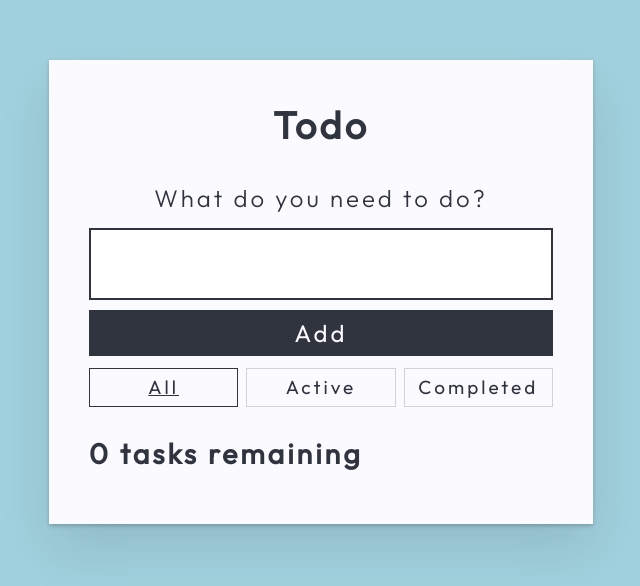
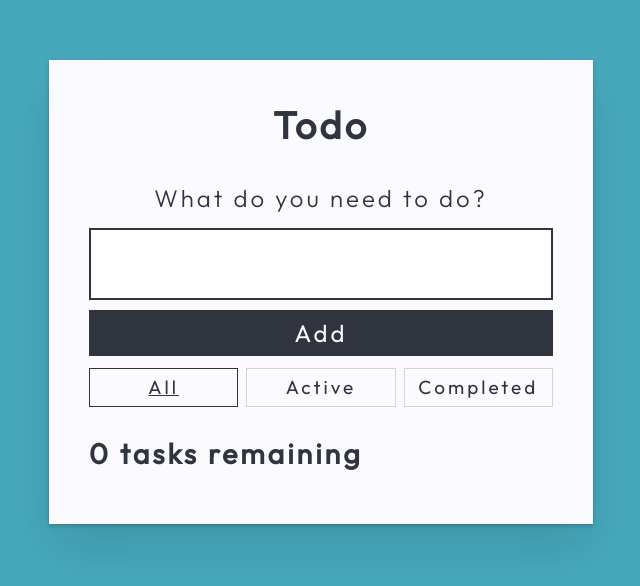
Before and after one commit to NathanDean/ReactTodo, a React (Create React App) app: page / in a window 1280 px wide. Shown: the part 338-924 px from the top of the page, without its empty margins (319-959 px from the left). Built offline with nearby package versions, Linux system fonts and the light colour scheme.

Commit message:
Changed background colour

```diff
--- a/src/index.css
+++ b/src/index.css
@@ -80,7 +80,7 @@ body {
   margin: 0 auto;
   font: 1.6rem/1.25 "outfit", sans-serif;
   letter-spacing: .3rem;
-  background-color: var(--lightBlue);
+  background-color: var(--darkBlue);
   color: var(--darkGrey);
 }
 @media screen and (min-width: 620px) {
```
